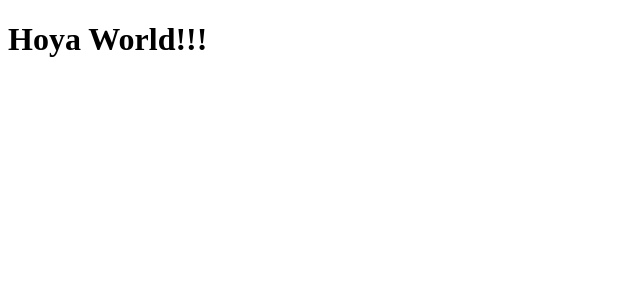
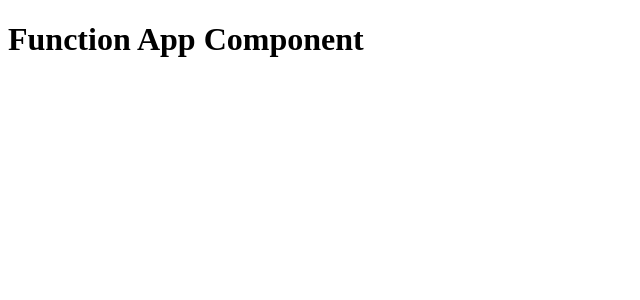
Before and after one commit to athena272/js-stack, a React app in the folder 01-fundamentos-react/: page / in a window 1280 px wide. Shown: the top 300 px of the page, without its empty margins (0-640 px from the left). Built offline with nearby package versions, Linux system fonts and the light colour scheme.

Commit message:
Update index.js

```diff
--- a/01-fundamentos-react/src/index.js
+++ b/01-fundamentos-react/src/index.js
@@ -2,13 +2,11 @@
 
 // // Optional chaining
 // console.log(user?.address?.stree)
-
-import React  from 'react'
+import React from 'react'
 import ReactDOM from 'react-dom'
+import { App } from './App.js'
 
 ReactDOM.render(
-    <h1 id='title'>
-        Hoya World!!!
-    </h1>,
+    <App />,
     document.getElementById('root')
 )
```
